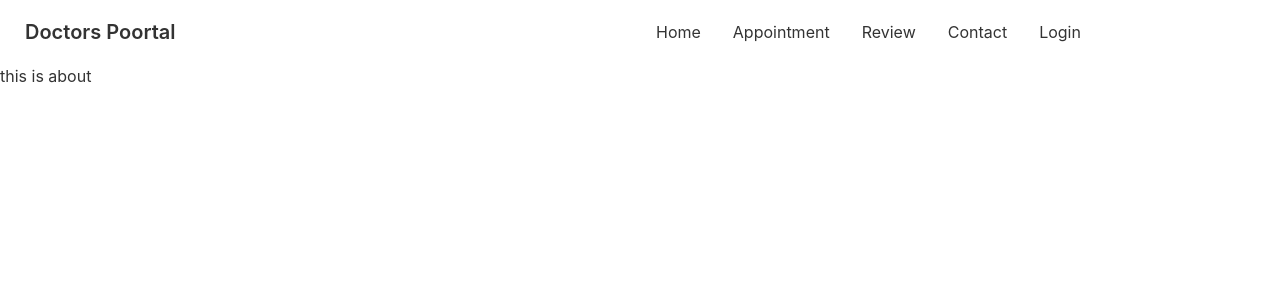
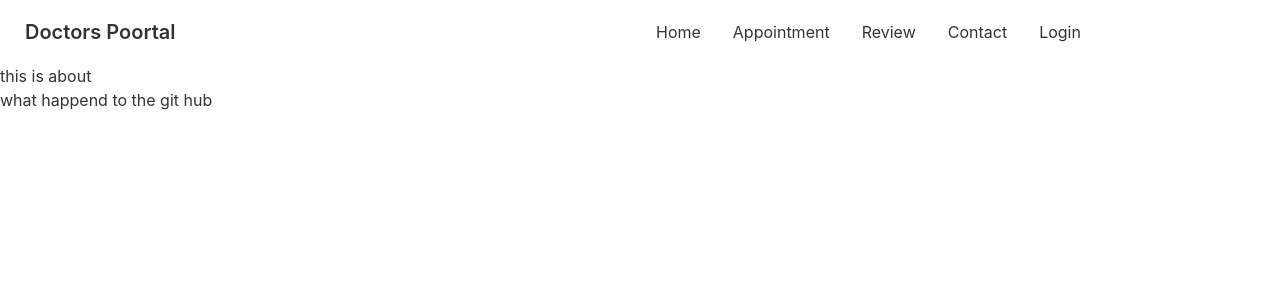
Before and after one commit to Nazim784/Doctors-Appointment, a React (Create React App) app: page /about in a window 1280 px wide. Shown: the top 300 px of the page. Built offline with nearby package versions, Linux system fonts and the light colour scheme.

Commit message:
checking

```diff
--- a/src/Pages/About/About.js
+++ b/src/Pages/About/About.js
@@ -4,6 +4,7 @@ const About = () => {
     return (
         <div>
             <h1>this is about</h1>
+            <h1>what happend to the git hub</h1>
         </div>
     );
 };
```
